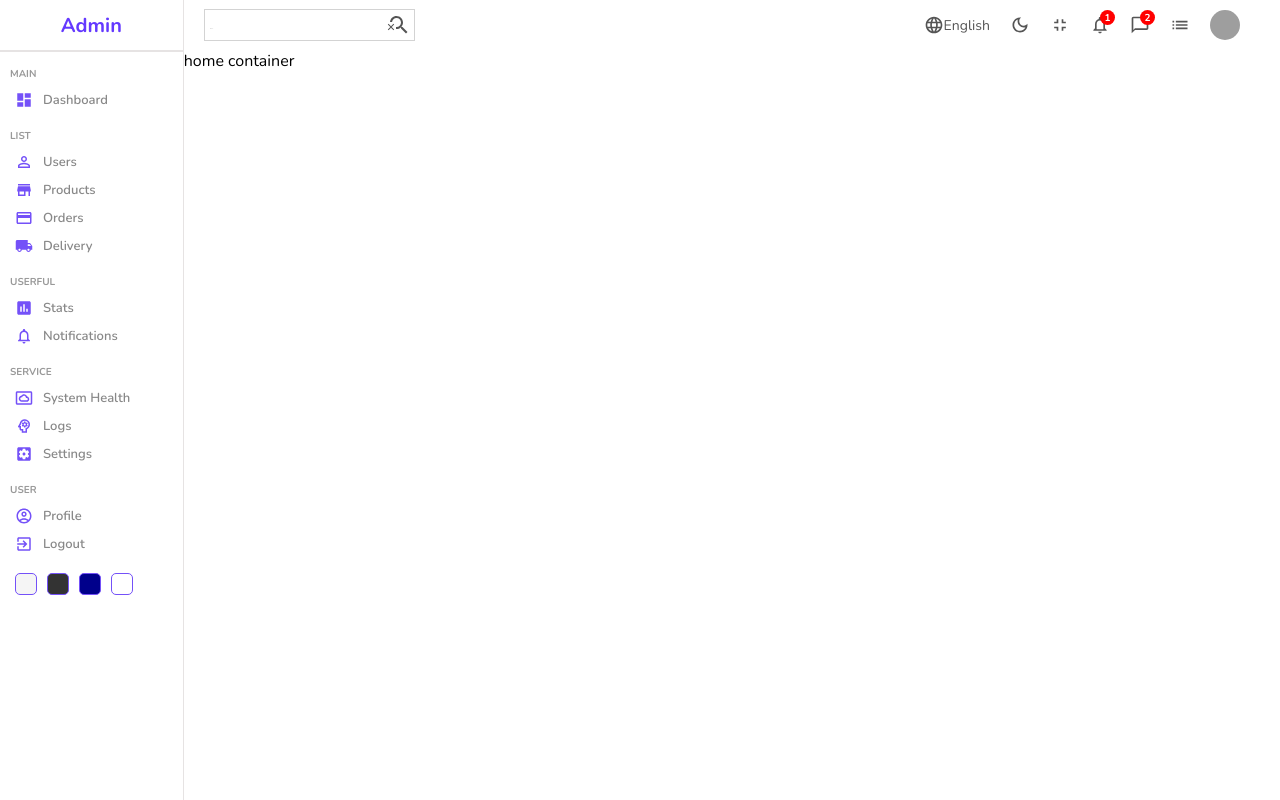
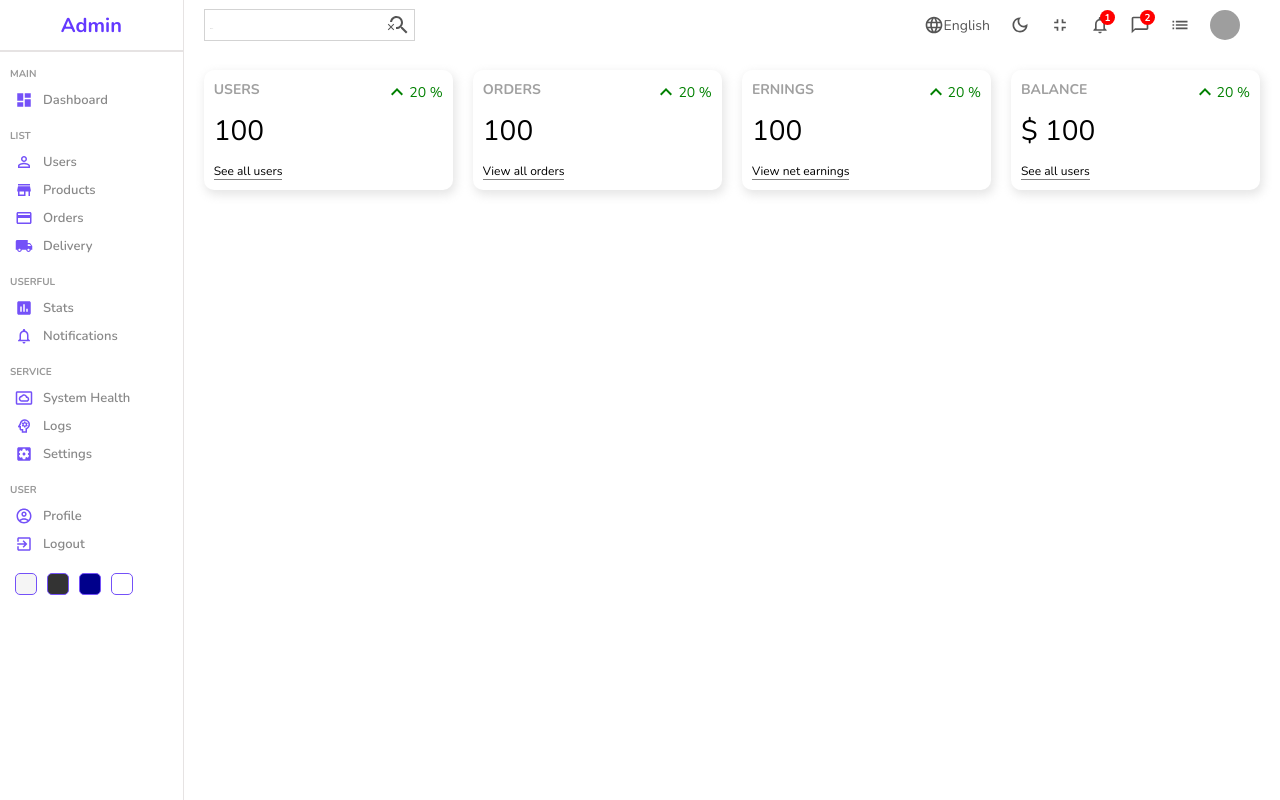
Before and after one commit to MarceloG2021/-AdminDashboard, a React (Create React App) app: page / in a window 1280 px wide. Built offline with nearby package versions, Linux system fonts and the light colour scheme; grey boxes are pictures that could not be loaded.

Commit message:
Error de los iconos de los componentes

```diff
--- /dev/null
+++ b/src/components/widget/Widget.jsx
@@ -0,0 +1,97 @@
+import "./widget.scss";
+import KeyboardArrowUpIcon from "@mui/icons-material/KeyboardArrowUp";
+import PersonOutlinedIcon from "@mui/icons-material/PersonOutlined";
+import AccountBalanceWalletOutlinedIcon from "@mui/icons-material/AccountBalanceWalletOutlined";
+import ShoppingCartOutlinedIcon from "@mui/icons-material/ShoppingCartOutlined";
+import MonetizationOnOutlinedIcon from "@mui/icons-material/MonetizationOnOutlined";
+
+
+
+
+const Widget = ({ type }) => {
+  let data;
+
+  //temporary
+  const amount = 100 ;
+  const diff = 20;
+
+  switch (type) {
+    case "user":
+      data = {
+        title: "USERS",
+        isMoney: false,
+        link: "See all users",
+        icon: (
+          <PersonOutlinedIcon
+            className="icon"
+            style={{
+              color: "crimson",
+              backgroundColor: "rgba(255, 0, 0, 0.2)",
+            }}
+          />
+        ),
+      };
+      break;
+
+        case "order":
+        data= {
+          title: "ORDERS",
+          isMoney: false,
+          link: "View all orders",
+          icon: <ShoppingCartOutlinedIcon className="icon" />,
+        }
+        break;
+
+        case "earning":
+        data= {
+          title: "ERNINGS",
+          isMoney: false,
+          link: "View net earnings",
+          icon: (
+          <MonetizationOnOutlinedIcon
+          className="icon"
+          style={{ backgroundColor: "rgba(0, 128, 0, 0.2)", color: "green" }}
+          />
+          ),
+        }
+        break;
+
+        case "balance":
+        data= {
+          title: "BALANCE",
+          isMoney: true,
+          link: "See all users",
+          icon: (
+          <AccountBalanceWalletOutlinedIcon
+          className="icon"
+          style={{
+            backgroundColor: "rgba(128, 0, 128, 0.2)",
+            color: "purple",
+          }}
+          />
+          ),
+        };
+          break;
+        default:
+          break;
+    }
+
+  return (
+    <div className='widget'>
+      <div className="left">
+        <span className="title">{data.title}</span>
+        <span className="counter">{data.isMoney && "$"} {amount}</span>
+        <span className="link">{data.link}</span>
+      </div>
+      <div className="right">
+        <div className="percentage positive">
+          <KeyboardArrowUpIcon  />
+         {diff} %
+         </div>
+         {diff.icon}
+      </div>
+    </div>
+  );
+};
+
+export default Widget;
--- /dev/null
+++ b/src/components/widget/widget.scss
@@ -0,0 +1,56 @@
+.widget {
+    display: flex;
+    justify-content: space-between;
+    flex: 1;
+    padding: 10px;
+    -webkit-box-shadow: 2px 4px 10px 1px rgba(0, 0, 0, 0.47);
+    box-shadow: 2px 4px 10px 1px rgba(201, 201, 201, 0.47);
+    border-radius: 10px;
+    height: 100px;
+
+    .left,
+    .right{
+        display: flex;
+        flex-direction: column;
+        justify-content: space-between;
+
+        .title {
+            font-weight: bold;
+            font-size: 14px;
+            color: rgb(160, 160, 160);
+        }
+
+        .counter {
+            font-size: 28px;
+            font-weight: 300;
+        };
+         .link {
+             width: max-content;
+             font-size: 12px;
+             border-bottom: 1px solid gray;
+         }
+
+         .percentage {
+             display: flex;
+             align-items: center;
+             font-size: 14px;
+
+            &.positive {
+                color: green;
+            }
+            &.negative {
+                color: red;
+            }
+
+         }
+
+         .icon {
+             font-size: 18px;
+             padding: 5px;
+             border-radius: 5px;
+             align-self: flex-end;
+         }
+    }
+
+
+}
--- a/src/pages/home/Home.jsx
+++ b/src/pages/home/Home.jsx
@@ -1,5 +1,6 @@
 import Navbar from "../../components/navbar/Navbar";
 import Sidebar from "../../components/sidebar/Sidebar"
+import Widget from "../../components/widget/Widget";
 import "./home.scss"
 
 const Home = () => {
@@ -8,7 +9,12 @@
         <Sidebar/>
         <div className="homeContainer">
           <Navbar/>
-          home container
+          <div className="widgets">
+            <Widget type="user"/>
+            <Widget type="order"/>
+            <Widget type="earning"/>
+            <Widget type="balance"/>
+          </div>
         </div>
     </div>
   );
--- a/src/pages/home/home.scss
+++ b/src/pages/home/home.scss
@@ -3,5 +3,11 @@
 
     .homeContainer{
         flex: 6;
+
+        .widgets {
+            display: flex;
+            padding: 20px;
+            gap: 20px;
+        }
     }
 }
```
Also changed, not shown: 1 other file (tests, documents, lock files or other folders).
